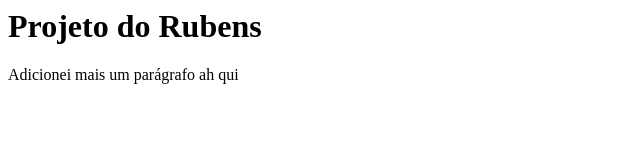
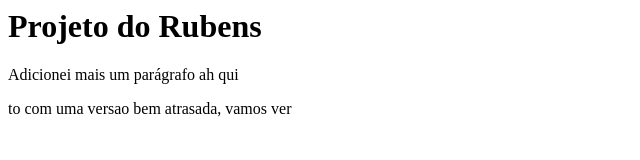
Before and after one commit to rubensfr/cursogit, a plain HTML site: page index.html in a window 1280 px wide. Shown: the whole page, without its empty margins (0-640 px from the left). Drawn offline with Linux system fonts and the light colour scheme.

Commit message:
essa aqui vai na design

```diff
--- a/index.html
+++ b/index.html
@@ -7,5 +7,6 @@
 	<h1>Projeto do Rubens</h1>
 	<p>Adicionei mais um parágrafo ah
 	qui</p>
+	<p>to com uma versao bem atrasada, vamos ver</p>
 </body>
 </html>
```
